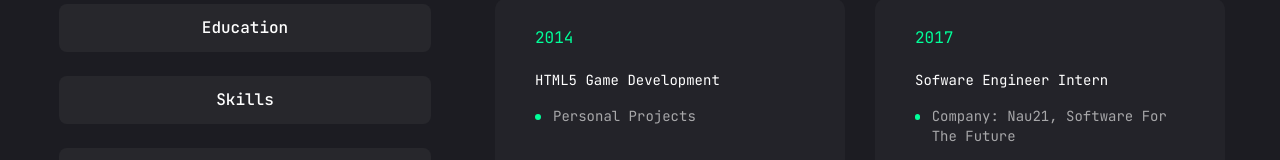
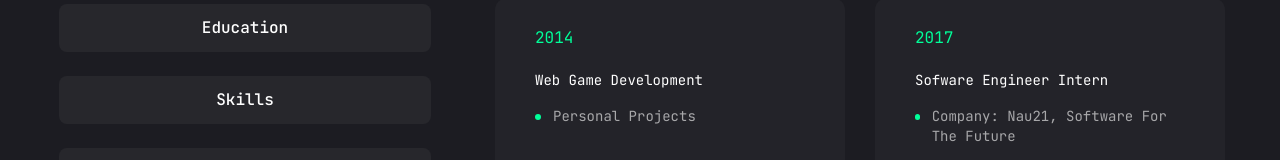
Before and after one commit to gilvicentevieira/gil-portfolio, a Next.js app: page /resume in a window 1280 px wide. Shown: the part 212-372 px from the top of the page. Built offline with nearby package versions, Linux system fonts and the light colour scheme.

Commit message:
updated game development category name

```diff
--- a/app/resume/page.jsx
+++ b/app/resume/page.jsx
@@ -24,7 +24,7 @@ const experience = {
   title: 'My experience',
   description: 'Lorem ipsum, dolor sit amet consectetur adipisicing elit. Dignissimos repellat ipsum deleniti, culpa nihil maiores? Error, totam.',
   items: [
-    { company: "Personal Projects", position: "HTML5 Game Development", duration: "2014" },
+    { company: "Personal Projects", position: "Web Game Development", duration: "2014" },
     { company: "Company: Nau21, Software For The Future", position: "Sofware Engineer Intern", duration: "2017" },
     { company: "Company: Nau21, Software For The Future", position: "Full Stack Web Engineer", duration: "2017-2023" },
     { company: "Company: SageByte", position: "Frontend Engineer (Freelance)", duration: "2019-2021" },
```
